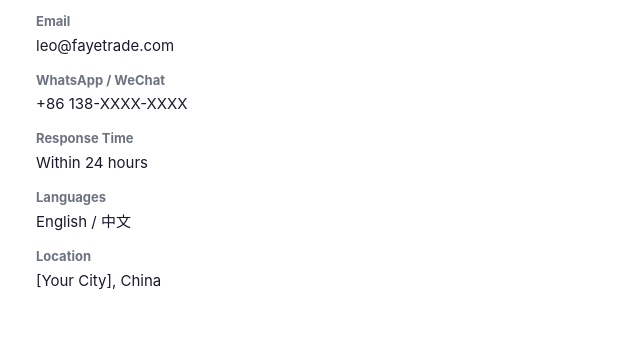
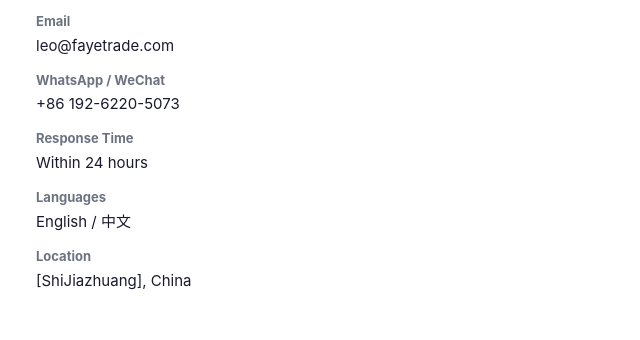
Before and after one commit to LeoZhang916/leozhang916, a plain HTML site: page index.html in a window 1280 px wide. Shown: the part 2524-2864 px from the top of the page, 624-1264 px from the left. Drawn offline with Linux system fonts and the light colour scheme.

Commit message:
Update contact information in index.html

```diff
--- a/index.html
+++ b/index.html
@@ -205,10 +205,10 @@
     </form>
     <div class="contact-info">
       <p><strong>Email</strong>leo@fayetrade.com</p>
-      <p><strong>WhatsApp / WeChat</strong>+86 138-XXXX-XXXX</p>
+      <p><strong>WhatsApp / WeChat</strong>+86 192-6220-5073</p>
       <p><strong>Response Time</strong>Within 24 hours</p>
       <p><strong>Languages</strong>English / 中文</p>
-      <p><strong>Location</strong>[Your City], China</p>
+      <p><strong>Location</strong>[ShiJiazhuang], China</p>
     </div>
   </div>
 </section>
```
